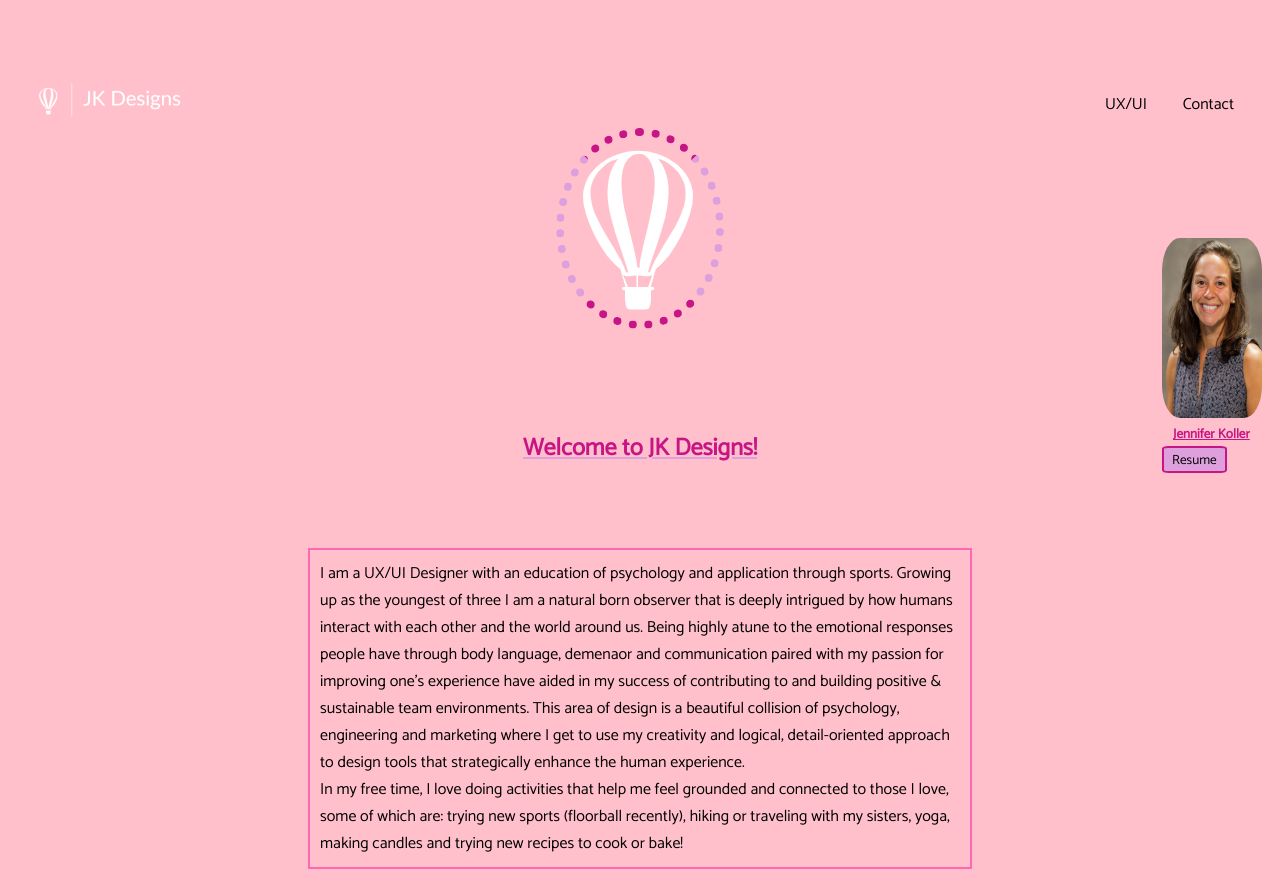
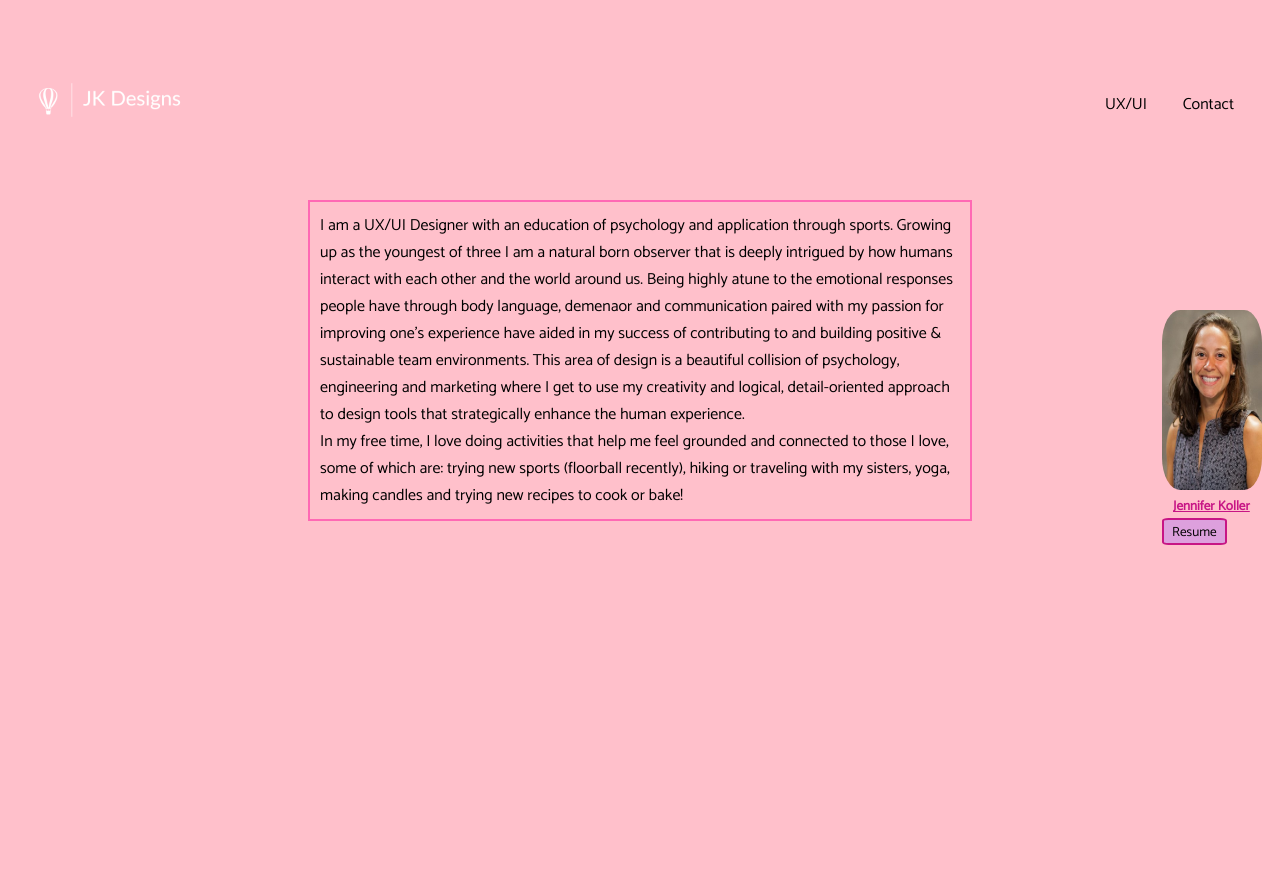
Before and after one commit to Jkoller16/UX_UI-HW_17, a plain HTML site: page index.html in a window 1280 px wide. Shown: the top 869 px of the page. After the commit the page ends 800 px from the top, so only its background shows below. Drawn offline with nearby package versions, Linux system fonts and the light colour scheme.

Commit message:
Wireframe 17 Adjustments

```diff
--- a/index.html
+++ b/index.html
@@ -23,9 +23,9 @@
         </header>
 
         <section class="centeredmaincontent">
-            <img src="images/JK Designs-logos/JK Designs-logos_white_balloon.png" alt="Hot Air Baloon Logo" style="width: auto; height: 150px class=center">
+           <!--<img src="images/JK Designs-logos/JK Designs-logos_white_balloon.png" alt="Hot Air Baloon Logo" style="width: auto; height: 150px class=center">-->
             <div class="bodyitems">
-                <h1>Welcome to JK Designs!</h1>
+                <!--<h1>Welcome to JK Designs!</h1>-->
                 <p>I am a UX/UI Designer with an education of psychology and application through sports.
                  Growing up as the youngest of three I am a natural born observer that is deeply
                 intrigued by how humans interact with each other and the world around us.  Being highly atune to the
--- a/style.css
+++ b/style.css
@@ -52,7 +52,7 @@ ul li {
 
   /* MAINCONTENT */
 
-.centeredmaincontent img {
+/* .centeredmaincontent img {
     display: block;
     margin-left: auto;
     margin-right: auto;
@@ -64,15 +64,15 @@ ul li {
     border-style: dotted;
     border-bottom-color: mediumvioletred;
     border-top-color: mediumvioletred;
-  }
+  } */
 
-.centeredmaincontent h1 {
+/* .centeredmaincontent h1 {
     color: mediumvioletred;
     text-decoration: underline plum;
     text-align: center;
     font-family: 'Catamaran', sans-serif;
     margin-top: 100px;
-}
+} */
 
   body{
       position: relative;
@@ -80,11 +80,12 @@ ul li {
 
 .centeredmaincontent p {
       margin: auto;
-      margin-top: 80px;
+      margin-top: 200px;
       width: 50%;
       border: 2px solid hotpink;
       padding: 10px;
       font-family: 'Catamaran', sans-serif;
+
   }
 
   .asidemaincontent {
```
Also changed, not shown: 1 other file.
